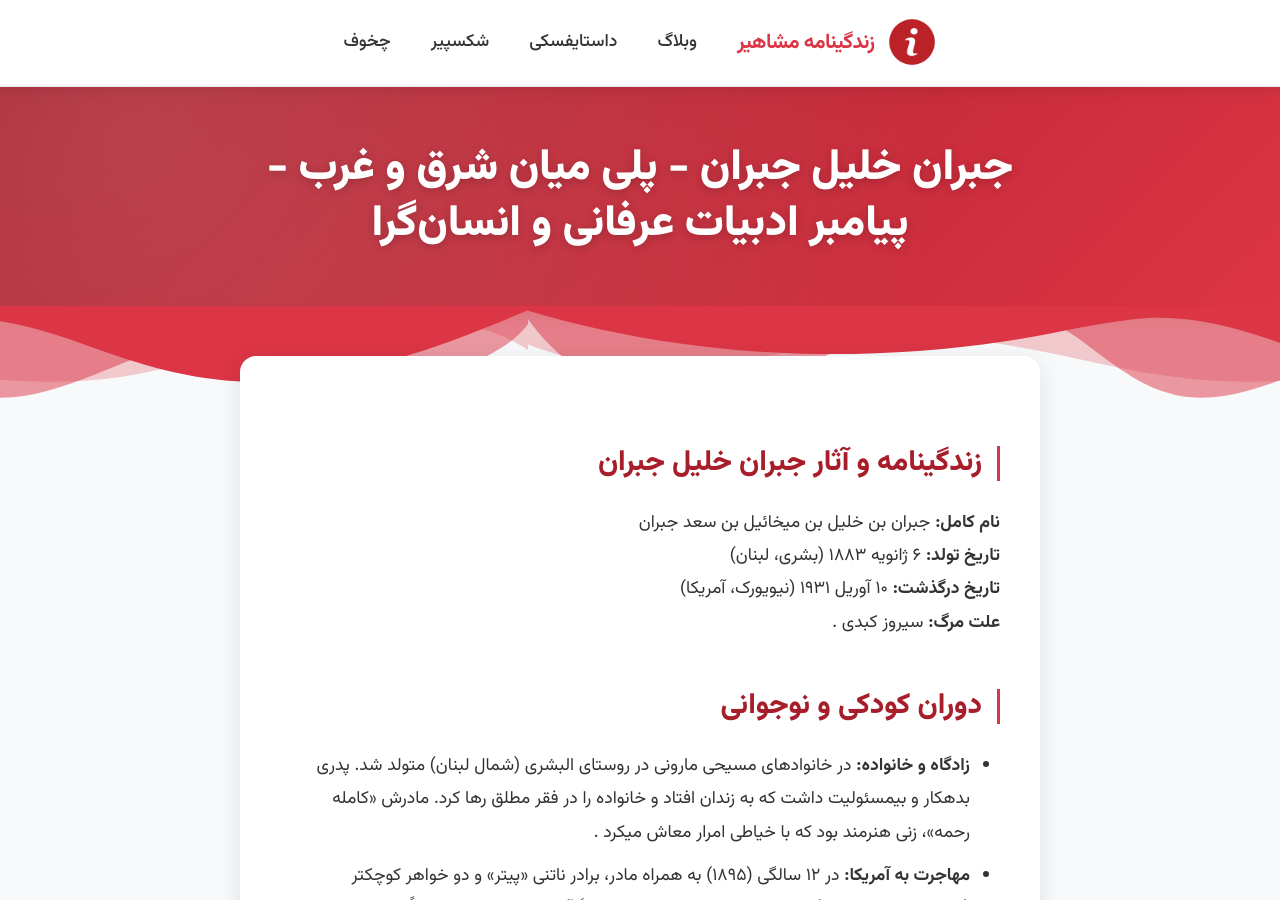
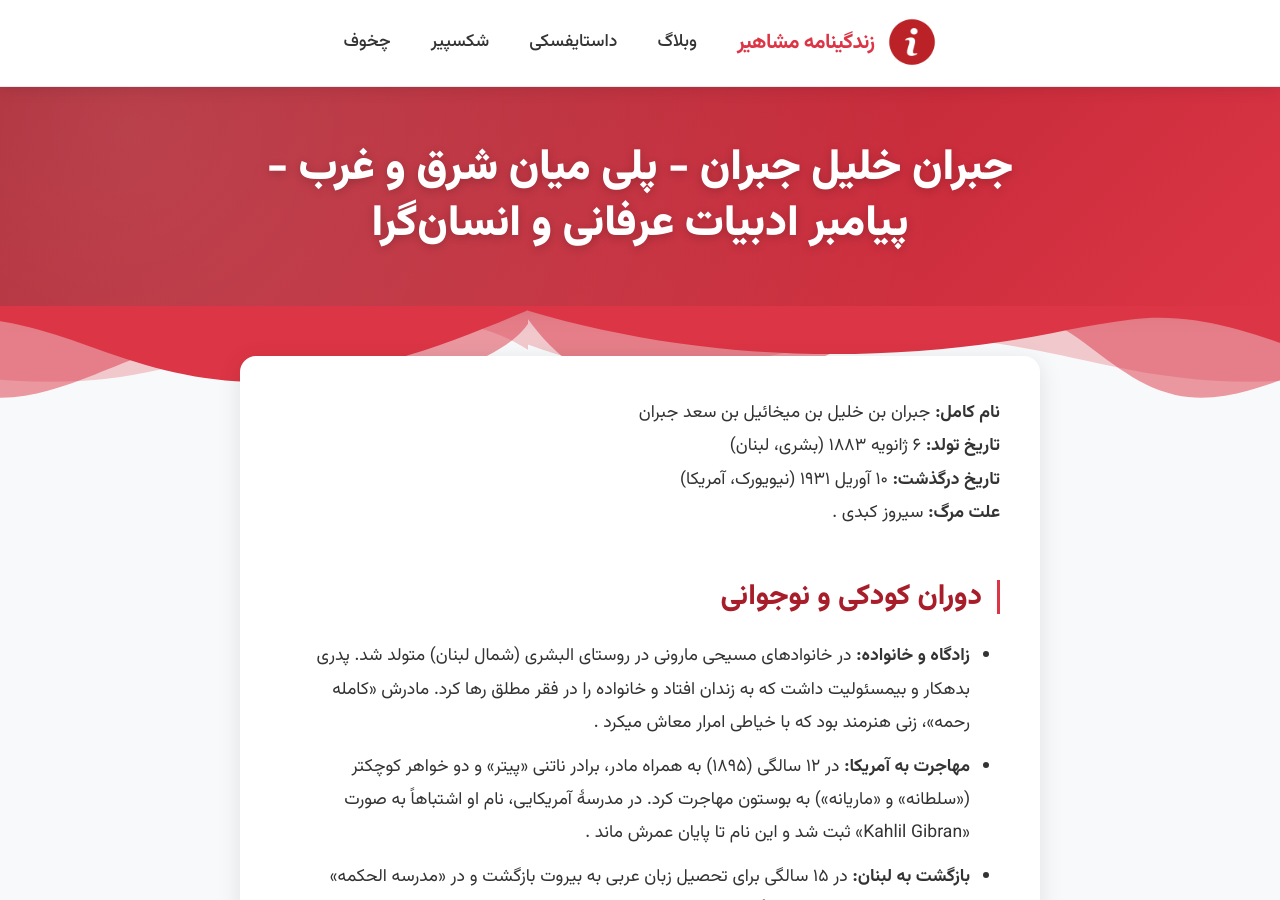
Before and after one commit to darkblog/darkblog.github.io, a Jekyll site: the page built from _posts/2025-6-28-6.md, in a window 1280 px wide and 900 px high. Built offline with Jekyll 4.4.1, drawn with Linux system fonts in a browser that asks for light colours.

Commit message:
Update 2025-6-28-6.md

```diff
--- a/_posts/2025-6-28-6.md
+++ b/_posts/2025-6-28-6.md
@@ -3,7 +3,6 @@ layout: post
 title: جبران خلیل جبران - پلی میان شرق و غرب - پیامبر ادبیات عرفانی و انسان‌گرا
 ---
 
-## زندگینامه و آثار جبران خلیل جبران
 **نام کامل:** جبران بن خلیل بن میخائیل بن سعد جبران
 **تاریخ تولد:** ۶ ژانویه ۱۸۸۳ (بشری، لبنان)
 **تاریخ درگذشت:** ۱۰ آوریل ۱۹۳۱ (نیویورک، آمریکا)
```
